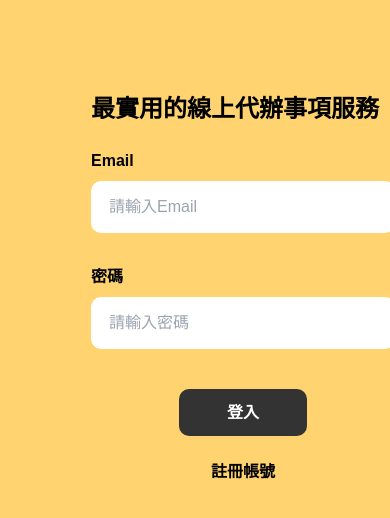
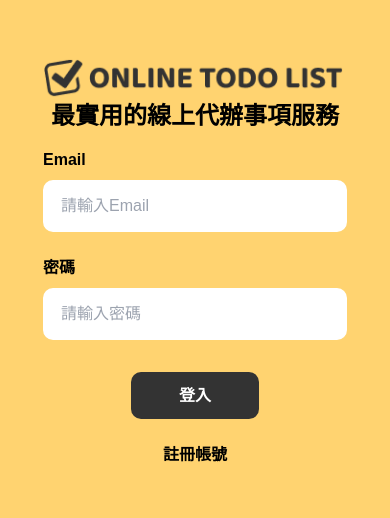
Before and after one commit to CoolizzLuo/react-todolist-2022, a React (Create React App) app: page /login in a window 390 px wide. Shown: the part 158-676 px from the top of the page. Built offline with nearby package versions, Linux system fonts and the light colour scheme.

Commit message:
feat: login & register RWD

```diff
--- a/src/components/FormSection.tsx
+++ b/src/components/FormSection.tsx
@@ -7,7 +7,7 @@ interface FormSectionProps {
   children: React.ReactNode;
 }
 
-const FormSection = ({ onSubmit, className = 'flex flex-col space-y-2', children }: FormSectionProps) => (
+const FormSection = ({ onSubmit, className = 'flex flex-col md:space-y-2', children }: FormSectionProps) => (
   <form onSubmit={onSubmit} className={className}>
     {children}
   </form>
@@ -18,9 +18,10 @@ interface FormTitleProps {
   className?: string;
 }
 
-const FormTitle = ({ title, className = 'text-2xl font-bold pt-20 pb-4' }: FormTitleProps) => (
-  <h2 className={className}>{title}</h2>
-);
+const FormTitle = ({
+  title,
+  className = 'text-2xl md:text-left text-center font-bold md:pt-20 pb-4',
+}: FormTitleProps) => <h2 className={className}>{title}</h2>;
 
 interface InputFieldProps {
   children: React.ReactNode;
--- a/src/components/LoginForm.tsx
+++ b/src/components/LoginForm.tsx
@@ -7,6 +7,7 @@ import { useAuthStore } from '../store/authStore';
 import useError from '../hooks/useError';
 import { authApiUtil } from '../api/authApiUtil';
 import { convertBoolean2Number } from '../utils';
+import titleImg from '../assets/login_title.png';
 
 const validationSchema = yup
   .object({
@@ -57,6 +58,7 @@ const LoginForm = () => {
 
   return (
     <FormSection onSubmit={handleSubmit(onSubmit)}>
+      <img className='md:hidden mt-6' src={titleImg} alt='title' width='300' />
       <FormTitle title='最實用的線上代辦事項服務' />
       <InputField>
         <InputLabel label='Email'>
--- a/src/components/RegisterForm.tsx
+++ b/src/components/RegisterForm.tsx
@@ -6,6 +6,7 @@ import { FormSection, FormTitle, InputField, InputLabel, Input, ButtonField, But
 import useError from '../hooks/useError';
 import { authApiUtil } from '../api/authApiUtil';
 import { convertBoolean2Number } from '../utils';
+import titleImg from '../assets/login_title.png';
 
 const validationSchema = yup
   .object({
@@ -59,6 +60,7 @@ const RegisterForm = () => {
 
   return (
     <FormSection onSubmit={handleSubmit(onSubmit)}>
+      <img className='md:hidden  mt-6' src={titleImg} alt='title' width='300' />
       <FormTitle title='註冊帳號' />
       <InputField>
         <InputLabel label='Email'>
--- a/src/pages/EntryPage.tsx
+++ b/src/pages/EntryPage.tsx
@@ -8,7 +8,7 @@ const EntryPage = () => {
   const location = useLocation();
 
   return (
-    <div className='flex items-center space-x-24'>
+    <div className='flex items-center md:space-x-24'>
       <div className='md:flex flex-col items-center hidden'>
         <img className='mb-5' src={titleImg} alt='title' width='300' />
         <img src={logoImg} alt='title' width='400' />
```
